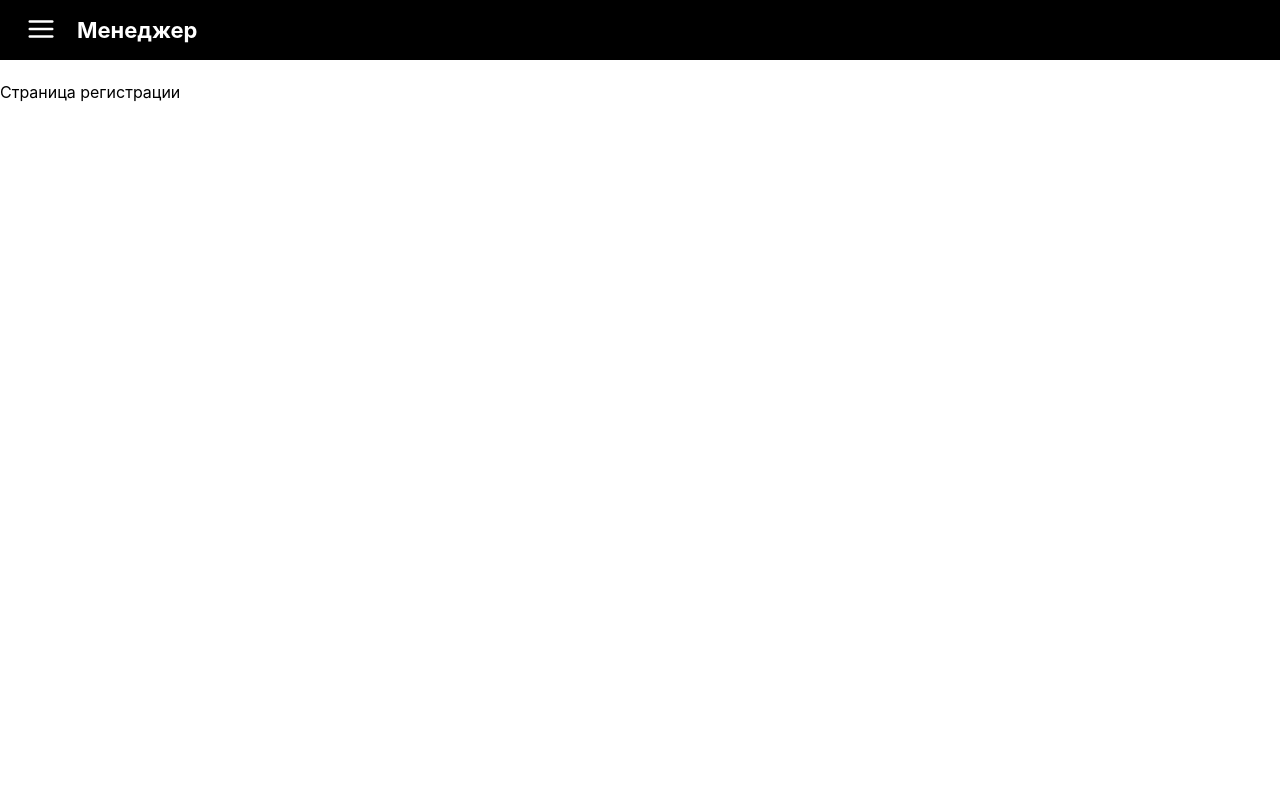
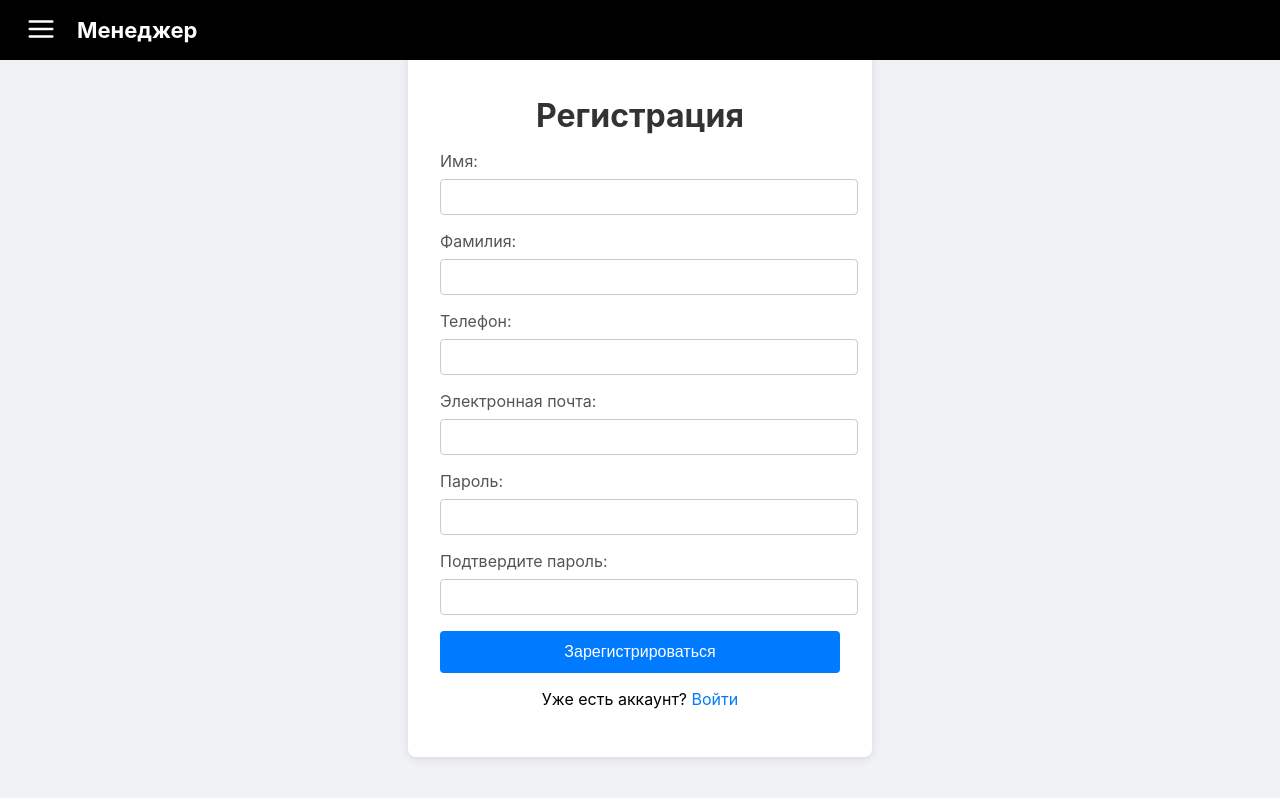
Before and after one commit to PackWa/frontend, a React (Create React App) app: page /register in a window 1280 px wide. Built offline with nearby package versions, Linux system fonts and the light colour scheme.

Commit message:
login-register-pages

```diff
--- a/src/App.css
+++ b/src/App.css
@@ -36,3 +36,85 @@
     transform: rotate(360deg);
   }
 }
+
+/* Стили для страницы регистрации */
+.register-container {
+  display: flex;
+  justify-content: center;
+  align-items: center;
+  min-height: 100vh;
+  background-color: #f0f2f5;
+}
+
+.register-card {
+  background-color: #fff;
+  border-radius: 8px;
+  padding: 2rem;
+  width: 100%;
+  max-width: 400px;
+  box-shadow: 0 2px 10px rgba(0, 0, 0, 0.1);
+}
+
+.register-card h1 {
+  text-align: center;
+  color: #333;
+  margin-bottom: 1rem;
+}
+
+.register-form {
+  display: flex;
+  flex-direction: column;
+}
+
+.form-group {
+  margin-bottom: 1rem;
+}
+
+.form-group label {
+  display: block;
+  margin-bottom: 0.5rem;
+  color: #555;
+}
+
+.form-group input {
+  width: 100%;
+  padding: 0.5rem;
+  border: 1px solid #ccc;
+  border-radius: 4px;
+  font-size: 1rem;
+}
+
+.error-message {
+  color: red;
+  text-align: center;
+  margin-bottom: 1rem;
+}
+
+.submit-button {
+  background-color: #007bff;
+  color: #fff;
+  border: none;
+  padding: 0.75rem;
+  border-radius: 4px;
+  font-size: 1rem;
+  cursor: pointer;
+  transition: background-color 0.3s;
+}
+
+.submit-button:hover {
+  background-color: #0056b3;
+}
+
+.login-link {
+  text-align: center;
+  margin-top: 1rem;
+}
+
+.login-link a {
+  color: #007bff;
+  text-decoration: none;
+}
+
+.login-link a:hover {
+  text-decoration: underline;
+}
--- a/src/components/Navbar.js
+++ b/src/components/Navbar.js
@@ -1,13 +1,28 @@
-import React, { useState } from "react";
+import React, {useEffect, useState} from "react";
 import { Link } from "react-router-dom";
 import { FiMenu, FiX } from "react-icons/fi";
 
 const Navbar = () => {
   const [menuOpen, setMenuOpen] = useState(false);
 
+    const [isLoggedIn, setIsLoggedIn] = useState(false);
+
+    useEffect(() => {
+        // Проверка наличия accessToken в localStorage
+        const token = localStorage.getItem("accessToken");
+        if (token) {
+            setIsLoggedIn(true); // Если токен есть, считаем, что пользователь залогинен
+        }
+    }, []);
+
   const toggleMenu = () => {
     setMenuOpen(!menuOpen);
   };
+
+    const handleLogout = () => {
+        localStorage.removeItem("accessToken"); // Удаляем токен при выходе
+        setIsLoggedIn(false); // Обновляем состояние
+    };
 
   return (
     <>
@@ -32,6 +47,15 @@ const Navbar = () => {
           <li><Link to="/clients" onClick={toggleMenu}>Клиенты</Link></li>
           <li><Link to="/products" onClick={toggleMenu}>Продукты</Link></li>
           <li><Link to="/profile" onClick={toggleMenu}>Профиль</Link></li>
+            {!isLoggedIn ? (
+                <li><Link to="/register" onClick={toggleMenu}>Регистрация</Link></li>
+            ) : (
+                <li>
+                    <button className="logout-button" onClick={handleLogout} style={{ color: "red" }}>
+                        Выход
+                    </button>
+                </li>
+            )}
         </ul>
       </nav>
 
--- a/src/pages/Login.js
+++ b/src/pages/Login.js
@@ -1,10 +1,65 @@
+import React, { useState } from "react";
+import { Link } from "react-router-dom";
+import '../App.css';
+
 const Login = () => {
+    const [email, setEmail] = useState("");
+    const [password, setPassword] = useState("");
+    const [errorMessage, setErrorMessage] = useState("");
+
+    const handleSubmit = (e) => {
+        e.preventDefault();
+
+        // Логика логина (временно log)
+        console.log("Логин с данными:", { email, password });
+        if (!email || !password) {
+            setErrorMessage("Пожалуйста, заполните все поля.");
+            return;
+        }
+
+        // Для настоящего логина добавьте реальную проверку
+    };
+
     return (
-      <div>
-        <h1>Вход</h1>
-        <p>Страница авторизации</p>
-      </div>
+        <div className="register-container">
+            <div className="register-card">
+                <h1>Вход</h1>
+                <form onSubmit={handleSubmit} className="register-form">
+                    <div className="form-group">
+                        <label htmlFor="email">Электронная почта:</label>
+                        <input
+                            type="email"
+                            id="email"
+                            value={email}
+                            onChange={(e) => setEmail(e.target.value)}
+                            required
+                        />
+                    </div>
+
+                    <div className="form-group">
+                        <label htmlFor="password">Пароль:</label>
+                        <input
+                            type="password"
+                            id="password"
+                            value={password}
+                            onChange={(e) => setPassword(e.target.value)}
+                            required
+                        />
+                    </div>
+
+                    {errorMessage && <p className="error-message">{errorMessage}</p>}
+
+                    <button type="submit" className="submit-button">
+                        Войти
+                    </button>
+                </form>
+
+                <p className="login-link">
+                    Нет аккаунта? <Link to="/register">Зарегистрироваться</Link>
+                </p>
+            </div>
+        </div>
     );
-  };
+};
 
-  export default Login;
+export default Login;
--- a/src/pages/Register.js
+++ b/src/pages/Register.js
@@ -1,10 +1,112 @@
+import React, { useState } from "react";
+import { Link } from "react-router-dom";
+import '../App.css';
+
 const Register = () => {
+    const [firstName, setFirstName] = useState("");
+    const [lastName, setLastName] = useState("");
+    const [phone, setPhone] = useState("");
+    const [email, setEmail] = useState("");
+    const [password, setPassword] = useState("");
+    const [confirmPassword, setConfirmPassword] = useState("");
+    const [errorMessage, setErrorMessage] = useState("");
+
+    const handleSubmit = (e) => {
+        e.preventDefault();
+
+        if (password !== confirmPassword) {
+            setErrorMessage("Пароли не совпадают");
+            return;
+        }
+
+        // Логика регистрации
+        console.log("Регистрация с данными:", { firstName, lastName, phone, email, password });
+    };
+
     return (
-      <div>
-        <h1>Регистрация</h1>
-        <p>Страница регистрации</p>
-      </div>
+        <div className="register-container">
+            <div className="register-card">
+                <h1>Регистрация</h1>
+                <form onSubmit={handleSubmit} className="register-form">
+                    <div className="form-group">
+                        <label htmlFor="firstName">Имя:</label>
+                        <input
+                            type="text"
+                            id="firstName"
+                            value={firstName}
+                            onChange={(e) => setFirstName(e.target.value)}
+                            required
+                        />
+                    </div>
+
+                    <div className="form-group">
+                        <label htmlFor="lastName">Фамилия:</label>
+                        <input
+                            type="text"
+                            id="lastName"
+                            value={lastName}
+                            onChange={(e) => setLastName(e.target.value)}
+                            required
+                        />
+                    </div>
+
+                    <div className="form-group">
+                        <label htmlFor="phone">Телефон:</label>
+                        <input
+                            type="tel"
+                            id="phone"
+                            value={phone}
+                            onChange={(e) => setPhone(e.target.value)}
+                            required
+                        />
+                    </div>
+
+                    <div className="form-group">
+                        <label htmlFor="email">Электронная почта:</label>
+                        <input
+                            type="email"
+                            id="email"
+                            value={email}
+                            onChange={(e) => setEmail(e.target.value)}
+                            required
+                        />
+                    </div>
+
+                    <div className="form-group">
+                        <label htmlFor="password">Пароль:</label>
+                        <input
+                            type="password"
+                            id="password"
+                            value={password}
+                            onChange={(e) => setPassword(e.target.value)}
+                            required
+                        />
+                    </div>
+
+                    <div className="form-group">
+                        <label htmlFor="confirmPassword">Подтвердите пароль:</label>
+                        <input
+                            type="password"
+                            id="confirmPassword"
+                            value={confirmPassword}
+                            onChange={(e) => setConfirmPassword(e.target.value)}
+                            required
+                        />
+                    </div>
+
+                    {errorMessage && <p className="error-message">{errorMessage}</p>}
+
+                    <button type="submit" className="submit-button">
+                        Зарегистрироваться
+                    </button>
+                </form>
+
+                <p className="login-link">
+                    Уже есть аккаунт? <Link to="/login">Войти</Link>
+                </p>
+            </div>
+        </div>
     );
-  };
+};
 
-  export default Register;
+export default Register;
```
